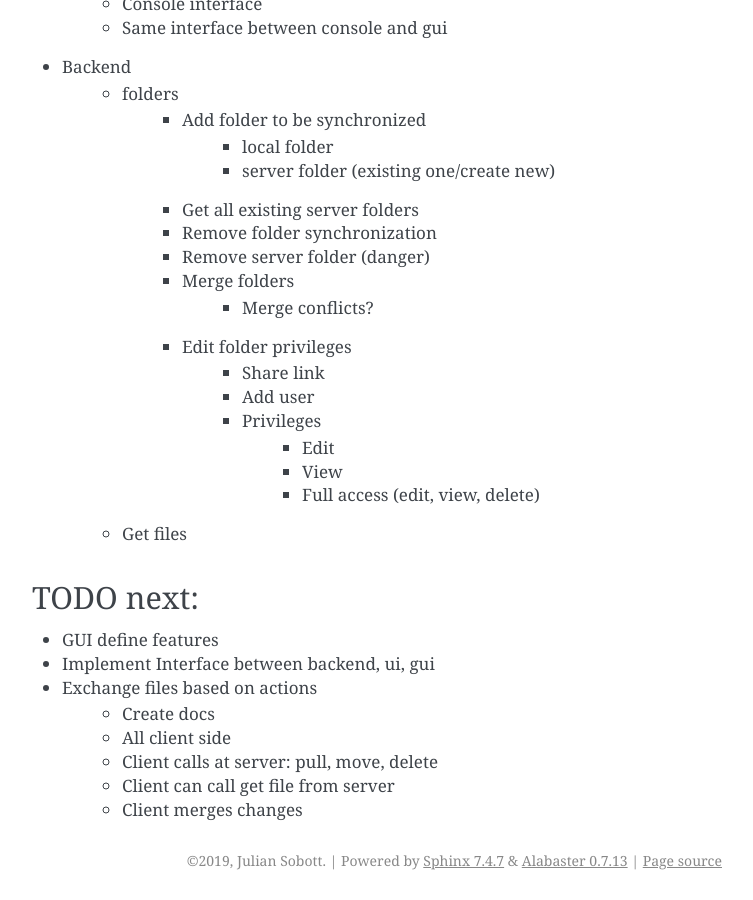
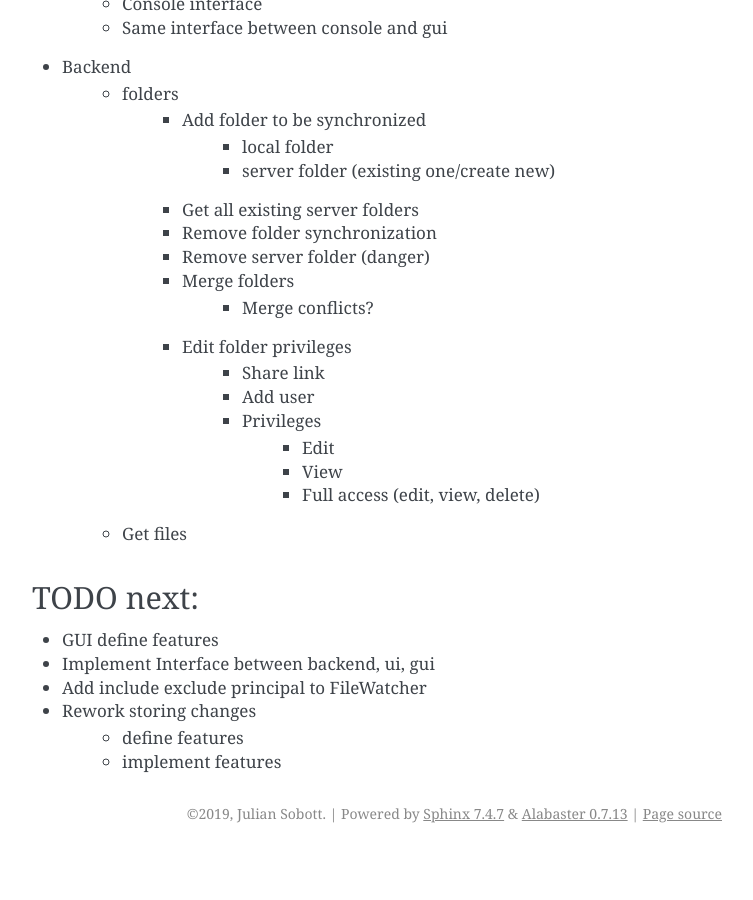
Before and after one commit to JulianSobott/OpenDrive, a Sphinx documentation site: the page built from docs/dev_guide.rst, in a window 1280 px wide and 900 px high, scrolled down 2816 px. Shown: the whole window, without its empty margins (388-1141 px from the left). Built offline with Sphinx 7.4.7, drawn with Linux system fonts in a browser that asks for light colours; after the commit the page ends 3669 px from its top, so only the background shows below that.

Commit message:
Start include exclude principle in file_changes

```diff
--- a/docs/dev_guide.rst
+++ b/docs/dev_guide.rst
@@ -159,9 +159,7 @@ TODO next:
 
 - GUI define features
 - Implement Interface between backend, ui, gui
-- Exchange files based on actions
-    - Create docs
-    - All client side
-    - Client calls at server: pull, move, delete
-    - Client can call get file from server
-    - Client merges changes
+- Add include exclude principal to FileWatcher
+- Rework storing changes
+    - define features
+    - implement features
```
Also changed, not shown: 2 other files.
